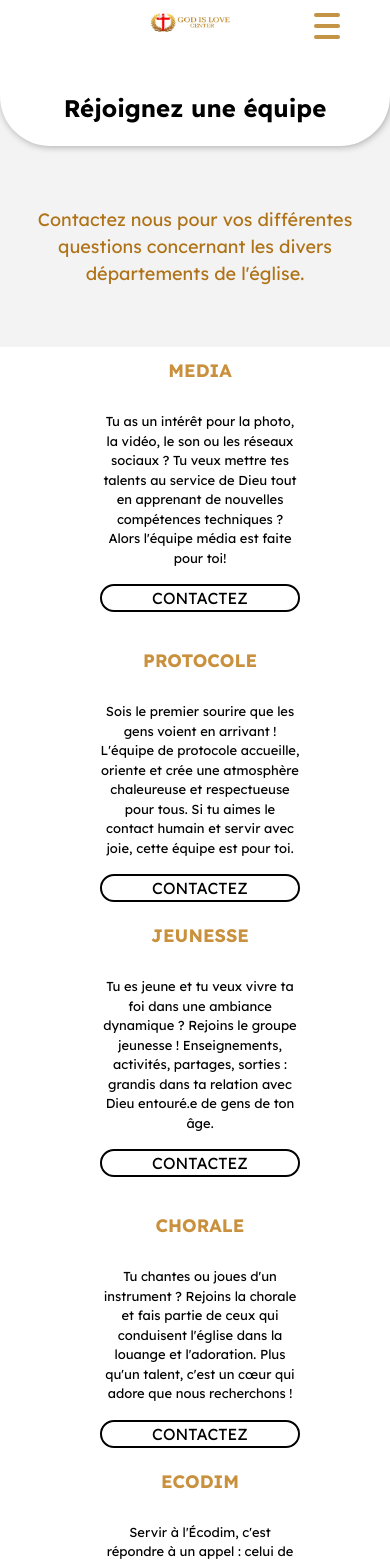
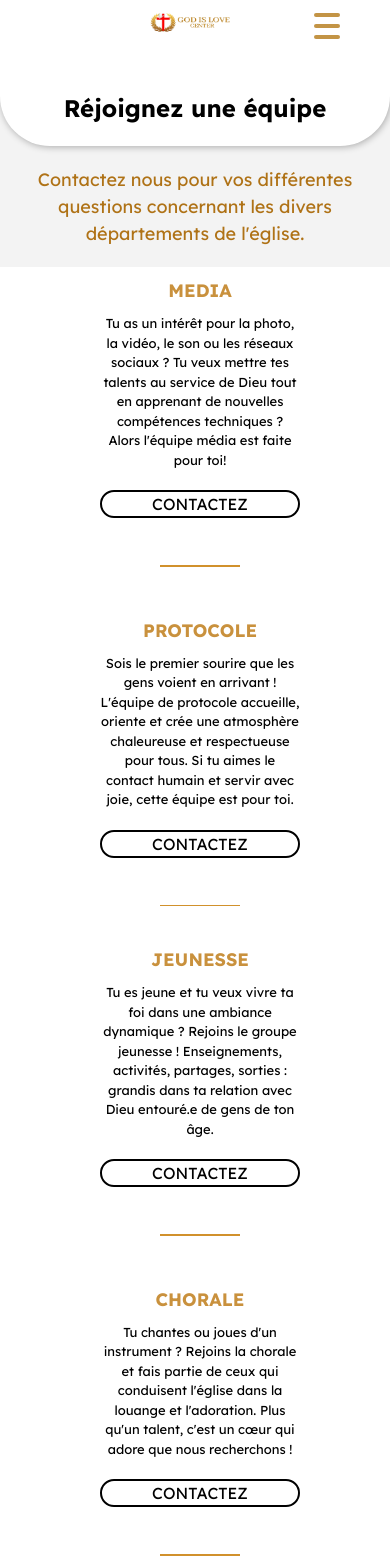
Before and after one commit to exauce-panda/God-is-love, a Next.js app: page /service in a window 390 px wide. Shown: the top 1564 px of the page. Built offline with nearby package versions, Linux system fonts and the light colour scheme.

Commit message:
maj affiche, correction orth, ajout intercession

```diff
--- a/components/service.jsx
+++ b/components/service.jsx
@@ -9,6 +9,7 @@ import logo_jeunesse from "@/public/images/service/logo_jeunesse.png"
 import logo_protocola from "@/public/images/service/logo_protocola.png"
 import logo_ecodim from "@/public/images/service/logo_ecodim.png"
 import logo_evangelisation from "@/public/images/service/logo_evangelisation.png"
+import logo_intercession from "@/public/images/service/logo_intercession.png"
 //import { EB_Garamond } from 'next/font/google';
 
 /*const ebGaramond = EB_Garamond({
@@ -39,9 +40,10 @@ export default function  Service(){
          <div className={`${styles.mini_titre}`}>MEDIA</div>
          <div className={styles.description}>Tu as un intérêt pour la photo, la vidéo, le son ou les réseaux sociaux ? Tu veux mettre tes talents au service de Dieu tout en apprenant de nouvelles compétences techniques ? Alors l&apos;équipe média est faite pour toi!</div>
          <Link href="/contact" className={pathname === '/contact' ? `${styles.text}` : ''}>
-         <div className={`${styles.boutton}`}>
-          <div>CONTACTEZ</div>
+         <div className={styles.btn}>
+          <div className={`${styles.boutton}`}>CONTACTEZ</div>
          </div>
+         <div className={styles.ligne}></div>
         </Link>
         </div>
       </div>
@@ -54,9 +56,10 @@ export default function  Service(){
         <div className={`${styles.mini_titre}`}>PROTOCOLE</div>
         <div className={styles.description}>Sois le premier sourire que les gens voient en arrivant ! L&apos;équipe de protocole accueille, oriente et crée une atmosphère chaleureuse et respectueuse pour tous. Si tu aimes le contact humain et servir avec joie, cette équipe est pour toi.</div>
         <Link href="/contact" className={pathname === '/contact' ? `${styles.text}` : ''}>
-        <div className={`${styles.boutton}`}>
-          <div>CONTACTEZ</div>
-          </div>
+         <div className={styles.btn}>
+          <div className={`${styles.boutton}`}>CONTACTEZ</div>
+         </div>
+        <div className={styles.ligne}></div>
         </Link>
         </div>
       </div>
@@ -71,9 +74,10 @@ export default function  Service(){
          <div className={`${styles.mini_titre}`}>JEUNESSE</div>
          <div className={styles.description}>Tu es jeune et tu veux vivre ta foi dans une ambiance dynamique ? Rejoins le groupe jeunesse ! Enseignements, activités, partages, sorties : grandis dans ta relation avec Dieu entouré.e de gens de ton âge.</div>
          <Link href="/contact" className={pathname === '/contact' ? `${styles.text}` : ''}>
-         <div className={`${styles.boutton}`}>
-          <div>CONTACTEZ</div>
+         <div className={styles.btn}>
+          <div className={`${styles.boutton}`}>CONTACTEZ</div>
          </div>
+         <div className={styles.ligne}></div>
         </Link>
         </div>
       </div>
@@ -86,9 +90,10 @@ export default function  Service(){
         <div className={`${styles.mini_titre}`}>CHORALE</div>
         <div className={styles.description}>Tu chantes ou joues d&apos;un instrument ? Rejoins la chorale et fais partie de ceux qui conduisent l&apos;église dans la louange et l&apos;adoration. Plus qu&apos;un talent, c&apos;est un cœur qui adore que nous recherchons !</div>
         <Link href="/contact" className={pathname === '/contact' ? `${styles.text}` : ''}>
-        <div className={`${styles.boutton}`}>
-          <div>CONTACTEZ</div>
-          </div>
+         <div className={styles.btn}>
+          <div className={`${styles.boutton}`}>CONTACTEZ</div>
+         </div>
+        <div className={styles.ligne}></div>
         </Link>
         </div>
       </div>
@@ -106,9 +111,10 @@ export default function  Service(){
            rejoins notre équipe et deviens un instrument de transformation pour la nouvelle génération.
         </div>
         <Link href="/contact" className={pathname === '/contact' ? `${styles.text}` : ''}>
-        <div className={`${styles.boutton}`}>
-          <div>CONTACTEZ</div>
-          </div>
+         <div className={styles.btn}>
+          <div className={`${styles.boutton}`}>CONTACTEZ</div>
+         </div>
+         <div className={styles.ligne}></div>
         </Link>
         </div>
       </div>
@@ -124,9 +130,30 @@ Matthieu 28:19 : « Allez, faites de toutes les nations des disciples, les bapti
 Le département d&apos;évangélisation rassemble des hommes et des femmes passionnés par Dieu et désireux de partager Sa parole. Rejoins-nous et participe à des actions qui changent des vies.
         </div>
         <Link href="/contact" className={pathname === '/contact' ? `${styles.text}` : ''}>
-        <div className={`${styles.boutton}`}>
-          <div>CONTACTEZ</div>
-          </div>
+         <div className={styles.btn}>
+          <div className={`${styles.boutton}`}>CONTACTEZ</div>
+         </div>
+        </Link>
+        </div>
+      </div>
+    </div>
+
+          <div className={`${styles.contenant}`}>
+      <div className={styles.type_service}>
+        <div className={styles.logo_top}>
+        <Image className={styles.logo}src={logo_intercession} alt="logo intercession" width={230} height={230}/>
+        </div>
+        <div className="d-block text-start">
+        <div className={`${styles.mini_titre}`}>INTERCESSION</div>
+        <div className={styles.description}>
+         Le département d&apos;intercession rassemble ceux et celles qui ont à cœur de prier pour l&apos;église, la communauté et les nations.
+          Ensemble, nous croyons en la puissance de la prière pour transformer les vies et manifester la gloire de Dieu.
+        </div>
+        <Link href="/contact" className={pathname === '/contact' ? `${styles.text}` : ''}>
+         <div className={styles.btn}>
+          <div className={`${styles.boutton}`}>CONTACTEZ</div>
+         </div>
+         <div className={styles.ligne}></div>
         </Link>
         </div>
       </div>
--- a/components/service.module.css
+++ b/components/service.module.css
@@ -32,7 +32,7 @@
     display: flex;
     gap: 10px;
     background-color: white;
-    padding-left: 250px;
+    padding-left: 100px;
 }
 .type_service{
     display: flex;
@@ -71,6 +71,14 @@
     font-weight: bold;
     font-size: x-large;
 }
+.ligne{
+    display: none;
+    width: 80px;  /* Modifier la longueur en pourcentage ou pixels */
+    height: 1.5px;  /* Épaisseur de la ligne */
+    background-color: rgba(209,145,44,255); /* Couleur de la ligne */
+    border: none; /* Supprime la bordure par défaut */
+    margin: 20px auto; /* Centrer la ligne */
+}
 
 /* Tablette : entre 550px et 1024px */
 @media (max-width: 1024px) and (min-width: 550px){
@@ -108,20 +116,32 @@
         display: flex;
         flex-direction: column;
         align-items: center;
-        gap: 15px;
+    }
+    .ligne{
+        display: block;
+    }
+    .text_primaire{
+        padding: 20px;
     }
     .type_service{
         width: 100%;
         max-width: 350px;
         padding: 10px;
+        gap: 0px;
     }
     .mini_titre{
         text-align: center;
         font-size: large;
     }
+    .btn{
+        padding-top: 10px;
+        padding-bottom: 27px;
+    }
     .description{
         text-align: center;
         font-size: small;
+        padding-top: 10px;
+        padding-bottom: 10px;
     }
     .titre{
         padding: 20px;
--- a/public/evenData/allEvents.json
+++ b/public/evenData/allEvents.json
@@ -3,9 +3,9 @@
       "id": 1,
       "image": "/MainEventImage/affiche_un.jpg",
       "priority": true,
-      "title": "Les eaux amerères de ta vie seront assainies",
-      "date": "Dimanche 19 Octobre 2025",
-      "description": "Ce dimanche, notre église a la joie d'accueillir le pasteur José Shukanya pour un culte exceptionnel ! Un message puissant vous attend, un temps où Dieu veut parler à nos cœurs et renouveler notre foi. Venez avec une attente, car Dieu agit encore aujourd'hui !"
+      "title": "Consulte Dieu",
+      "date": "31 Octobre 2025 à 23h00",
+      "description": "Rejoins-nous pour une veillée de prière spéciale ! Ensemble, passons un moment fort dans la présence de Dieu une nuit d’adoration, de supplication et de victoire spirituelle."
     },
     {
       "id": 2,
```
Also changed, not shown: components/Programme.jsx (+4 -4 lines), public/MainEventImage/affiche_un.jpg, public/images/service/logo_intercession.png (added).
